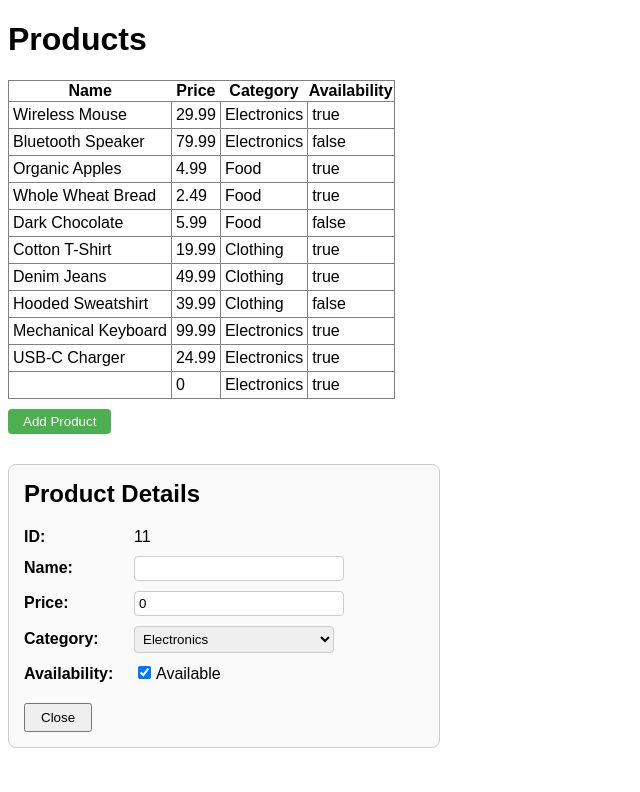
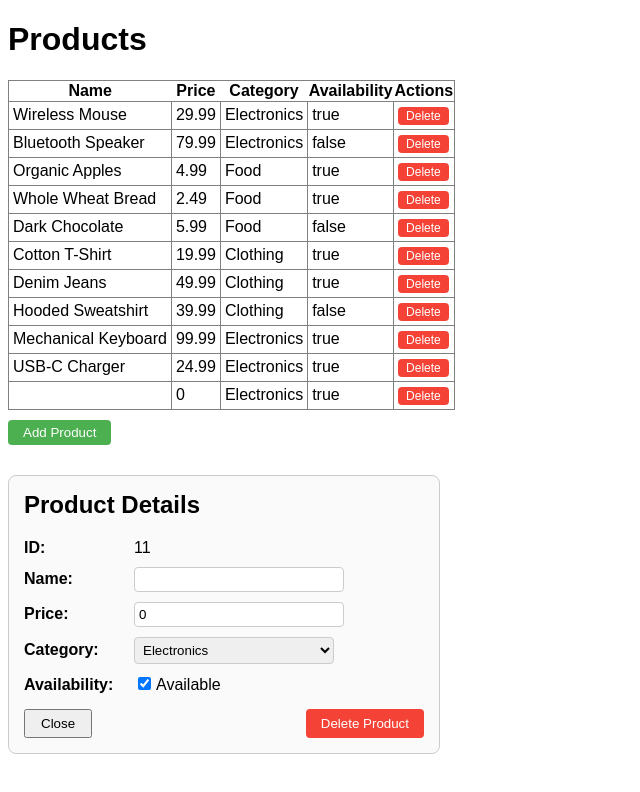
Before and after one commit to greencar77/productdemo, an Angular app: page / in a window 1280 px wide. Both pictures are taken after a click on the button "Add Product". Shown: the top 792 px of the page, without its empty margins (0-640 px from the left). Built offline with nearby package versions, Linux system fonts and the light colour scheme.

Commit message:
possibility to delete product

```diff
--- a/src/app/app.css
+++ b/src/app/app.css
@@ -60,3 +60,30 @@ button {
 .add-button:hover {
   background-color: #45a049;
 }
+
+.delete-button {
+  background-color: #f44336;
+  color: white;
+  border: none;
+  border-radius: 4px;
+}
+
+.delete-button:hover {
+  background-color: #da190b;
+}
+
+.delete-button.small {
+  padding: 2px 8px;
+  margin: 0;
+  font-size: 12px;
+}
+
+.actions {
+  display: flex;
+  justify-content: space-between;
+  margin-top: 15px;
+}
+
+.actions button {
+  margin-top: 0;
+}
--- a/src/app/app.html
+++ b/src/app/app.html
@@ -7,6 +7,7 @@
       <th>Price</th>
       <th>Category</th>
       <th>Availability</th>
+      <th>Actions</th>
     </tr>
     </thead>
     <tbody>
@@ -16,6 +17,9 @@
           <td>{{ product.price }}</td>
           <td>{{ product.category }}</td>
           <td>{{ product.available }}</td>
+          <td>
+            <button class="delete-button small" (click)="deleteProduct(product.id); $event.stopPropagation()">Delete</button>
+          </td>
         </tr>
       }
     </tbody>
@@ -50,7 +54,10 @@
         <input [(ngModel)]="product.available" type="checkbox" />
         <span>{{ product.available ? 'Available' : 'Out of Stock' }}</span>
       </div>
-      <button (click)="selectedProduct.set(null)">Close</button>
+      <div class="actions">
+        <button (click)="selectedProduct.set(null)">Close</button>
+        <button class="delete-button" (click)="deleteProduct(product.id)">Delete Product</button>
+      </div>
     </div>
   }
 </div>
--- a/src/app/app.ts
+++ b/src/app/app.ts
@@ -48,6 +48,13 @@ export class App {
 
     this.products.push(newProduct);
     this.selectedProduct.set(newProduct);
+  }
+
+  deleteProduct(id: number) {
+    this.products = this.products.filter(p => p.id !== id);
+    if (this.selectedProduct()?.id === id) {
+      this.selectedProduct.set(null);
+    }
   }
 
   products: Product[] = [
```
